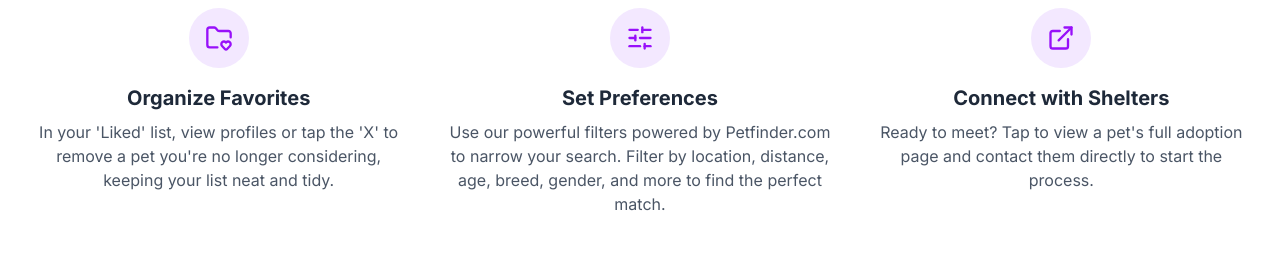
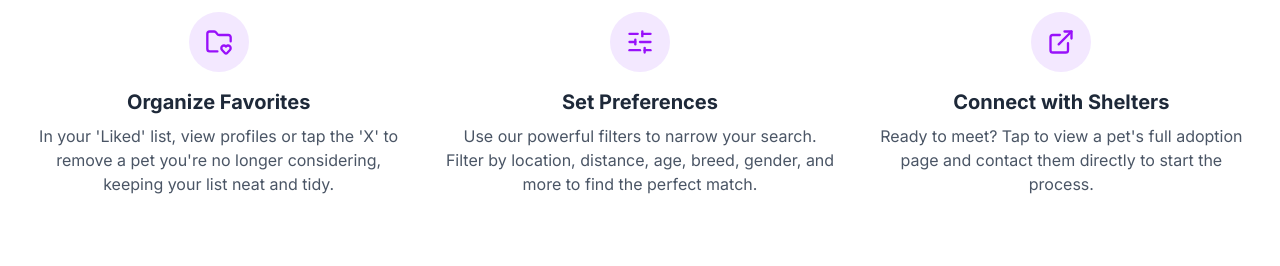
Before and after one commit to JoelGonzalez02/pawdopt-landing-page, a Next.js app: page / in a window 1280 px wide. Shown: the part 1320-1586 px from the top of the page. Built offline with nearby package versions, Linux system fonts and the light colour scheme.

Commit message:
Removing petfinder

```diff
--- a/src/components/FeaturesSection.tsx
+++ b/src/components/FeaturesSection.tsx
@@ -45,7 +45,7 @@ const features = [
   {
     name: "Set Preferences",
     description:
-      "Use our powerful filters powered by Petfinder.com to narrow your search. Filter by location, distance, age, breed, gender, and more to find the perfect match.",
+      "Use our powerful filters to narrow your search. Filter by location, distance, age, breed, gender, and more to find the perfect match.",
     icon: <SlidersHorizontal size={28} className="text-purple-600" />,
   },
   {
```
